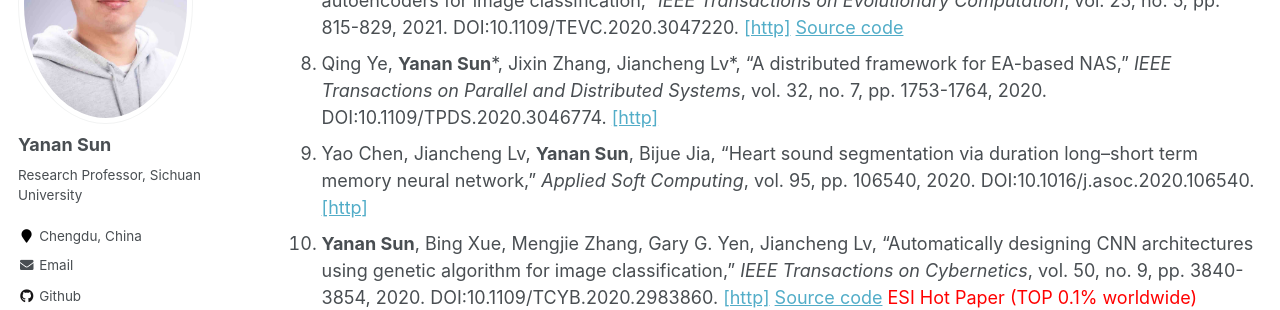
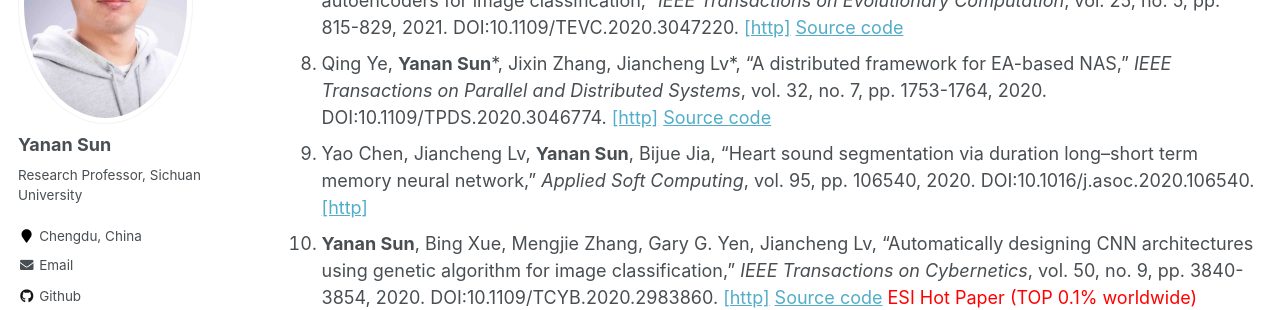
Before and after one commit to yn-sun/yn-sun.github.io, a Jekyll site: the page built from _pages/publications.md, in a window 1280 px wide and 900 px high, scrolled down 708 px. Shown: the part 153-463 px from the top of the window. Built offline with Jekyll 4.4.1, drawn with Linux system fonts in a browser that asks for light colours; comment, search, counter and statistics services are not loaded.

Commit message:
Update publications.md

```diff
--- a/_pages/publications.md
+++ b/_pages/publications.md
@@ -9,12 +9,12 @@ author_profile: true
 
 1. **Yanan Sun**, Gary G. Yen, Bing Xue, Mengjie Zhang, Jiancheng Lv, "ArcText: A unified text approach to describing convolutional neural network architectures," Accepted by <i>IEEE Transactions on Artificial Intelligence</i>, 2021, DOI:10.1109/TAI.2021.3128502. [[http]](https://ieeexplore.ieee.org/document/9618852) [Source code](https://github.com/yn-sun/arctext)
 2. Siyi Li, **Yanan Sun***, Gary G. Yen, Mengjie Zhang, "Automatic design of convolutional neural network architectures under resource constraints", Accepted by <i>IEEE Transactions on Neural Networks and Learning Systems</i>, 2021, DOI:10.1109/TNNLS.2021.3123105. [[http]](https://ieeexplore.ieee.org/document/9609007) [Source code](https://github.com/LLLsy-0868/CH-CNN)
-3.  Yunhong Gong, **Yanan Sun***, Dezhong Peng, Peng Chen, Zhongtai Yan, Ke Yang, "Analyze COVID-19 CT images based on evolutionary algorithm with dynamic searching space", Accepted by <i>Complex & Intelligent Systems</i>, vol. 7. no. 6, pp. 3195-3209, 2021. DOI:10.1007/s40747-021-00513-8. [[http]](https://link.springer.com/article/10.1007%2Fs40747-021-00513-8) [Source code](https://github.com/yh-gong/EAVLCOVID)
+3. Yunhong Gong, **Yanan Sun***, Dezhong Peng, Peng Chen, Zhongtai Yan, Ke Yang, "Analyze COVID-19 CT images based on evolutionary algorithm with dynamic searching space", Accepted by <i>Complex & Intelligent Systems</i>, vol. 7. no. 6, pp. 3195-3209, 2021. DOI:10.1007/s40747-021-00513-8. [[http]](https://link.springer.com/article/10.1007%2Fs40747-021-00513-8) [Source code](https://github.com/yh-gong/EAVLCOVID)
 4. Yuqiao Liu, **Yanan Sun***, Bing Xue, Mengjie Zhang, Gary Yen, Kay Chen Tan, "A survey on evolutionary neural architecture search," Accepted by <i>IEEE Transactions on Neural Networks and Learning Systems</i>, 2021. DOI:10.1109/TNNLS.2021.3100554. [[http]](https://ieeexplore.ieee.org/abstract/document/9508774)
 5. **Yanan Sun**, Xian Sun, Yuhan Fang, Gary G. Yen, Yuqiao Liu, "A novel training protocol for performance predictors of evolutionary neural architecture search algorithms," <i>IEEE Transactions on Evolutionary Computation</i>, vol. 25, no. 3, pp. 524-536, 2021. DOI:10.1109/TEVC.2021.3055076. [[http]](https://ieeexplore.ieee.org/document/9336721) [Experimental Data](https://github.com/yn-sun/PRI)
 6. Yao Chen, **Yanan Sun***, Jiancheng Lv, Bijue Jia, Xiaoming Huang, "End-to-end heart sound segmentation using deep convolutional recurrent network," <i>Complex & Intelligent Systems</i>, 2021. DOI:10.1007/s40747-021-00325-w. [[http]](https://link.springer.com/article/10.1007/s40747-021-00325-w)
 7. Xiangru Chen, **Yanan Sun***, Mengjie Zhang, Dezhong Peng, "Evolving deep convolutional variational autoencoders for image classification," <i>IEEE Transactions on Evolutionary Computation</i>, vol. 25, no. 5, pp. 815-829, 2021. DOI:10.1109/TEVC.2020.3047220. [[http]](https://ieeexplore.ieee.org/document/9306892) [Source code](https://github.com/yn-sun/evovae)
-8. Qing Ye, **Yanan Sun**\*, Jixin Zhang, Jiancheng Lv\*, "A distributed framework for EA-based NAS," <i>IEEE Transactions on Parallel and Distributed Systems</i>, vol. 32, no. 7, pp. 1753-1764, 2020. DOI:10.1109/TPDS.2020.3046774. [[http]](https://ieeexplore.ieee.org/document/9305984)
+8. Qing Ye, **Yanan Sun**\*, Jixin Zhang, Jiancheng Lv\*, "A distributed framework for EA-based NAS," <i>IEEE Transactions on Parallel and Distributed Systems</i>, vol. 32, no. 7, pp. 1753-1764, 2020. DOI:10.1109/TPDS.2020.3046774. [[http]](https://ieeexplore.ieee.org/document/9305984) [Source code](https://github.com/Fuyeking/Distributed-EA-based-NAS)
 9. Yao Chen, Jiancheng Lv, **Yanan Sun**, Bijue Jia, "Heart sound segmentation via duration long–short term memory neural network," <i>Applied Soft Computing</i>, vol. 95, pp. 106540, 2020. DOI:10.1016/j.asoc.2020.106540. [[http]](https://www.sciencedirect.com/science/article/abs/pii/S1568494620304798)
 10. **Yanan Sun**, Bing Xue, Mengjie Zhang, Gary G. Yen, Jiancheng Lv, "Automatically designing CNN architectures using genetic algorithm for image classification," <i>IEEE Transactions on Cybernetics</i>, vol. 50, no. 9, pp. 3840-3854, 2020. DOI:10.1109/TCYB.2020.2983860. [[http]](https://ieeexplore.ieee.org/document/9075201) [Source code](https://github.com/yn-sun/cnn-ga) <span style="color: #FF0000">ESI Hot Paper (TOP 0.1% worldwide)</span>
 11. **Yanan Sun**, Bing Xue, Mengjie Zhang, Gary G. Yen, "Completely automated CNN architecture design based on blocks," <i>IEEE Transactions on Neural Networks and Learning Systems</i>, vol. 31, no. 4, pp. 1242-1254, 2020. DOI: 10.1109/TNNLS.2019.2919608. [[http]](https://ieeexplore.ieee.org/document/8742788/) [Source code](https://github.com/yn-sun/ea-cnn) <span style="color: #FF0000">Research Frontier Paper (ONLY one per issue)</span>
```
